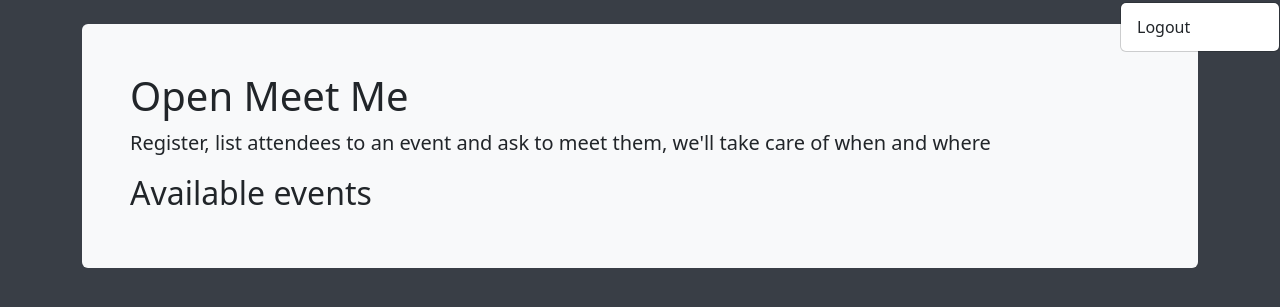
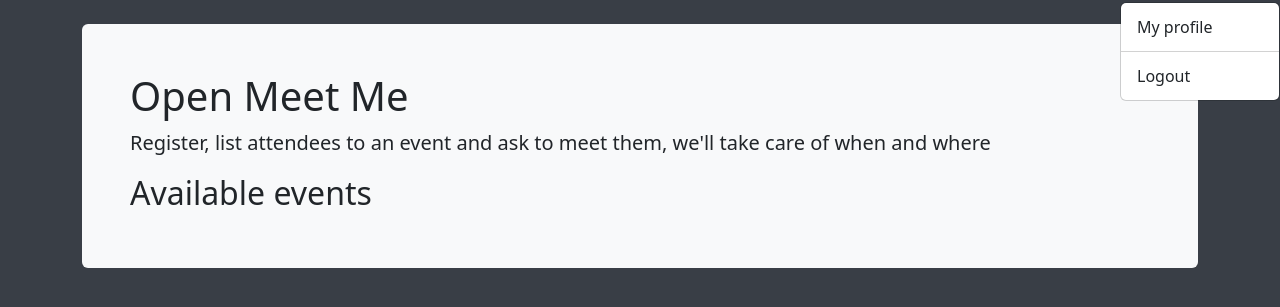
Before and after one commit to icovada/open-meetme-tool, a Django app: page / in a window 1280 px wide, after a click that opens the changed part. Shown: the part 58-365 px from the top of the page. Run offline with Django 4.2, Linux system fonts and the light colour scheme; the visitor is signed in with stand-in values (Sample User, id 1); data that the repository does not hold is empty.

Commit message:
Add link to My Profile

```diff
--- a/meetme/meetme_app/templates/meetme_app/layout.html
+++ b/meetme/meetme_app/templates/meetme_app/layout.html
@@ -41,7 +41,9 @@
           {% if user.is_authenticated %}
           <button class="btn btn-link nav-link dropdown-toggle" type="button" data-bs-toggle="dropdown" data-bs-display="static">{{user}}</button>
           <ul class="dropdown-menu dropdown-menu-end" data-bs-popper="static">
-            <a class="dropdown-item" href="/logout">Logout</a>
+            <li><a class="dropdown-item" href="/profile">My profile</a></li>
+            <li><hr class="dropdown-divider"></hr></li>
+            <li><a class="dropdown-item" href="/logout">Logout</a></li>
           </ul>
           {% else %}
           <a class="btn btn-link nav-link" type="button" href="/login">Login</a>
```
